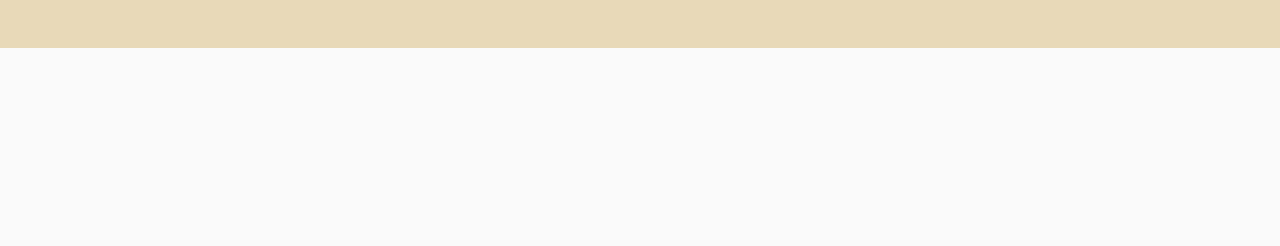
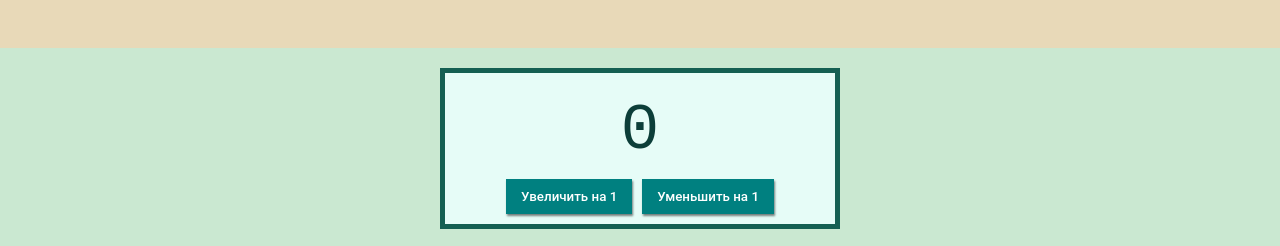
Before and after one commit to Vas2306/React-exam, a React (Create React App) app: page / in a window 1280 px wide. Shown: the part 1715-1961 px from the top of the page. Before the commit the page ends 1763 px from the top, so only its background shows below. Built offline with nearby package versions, Linux system fonts and the light colour scheme.

Commit message:
section counter

```diff
--- a/src/components/App/App.js
+++ b/src/components/App/App.js
@@ -1,9 +1,12 @@
+
 import EventBoard from '../EventBoard/EventBoard';
 import PageTitle from '../PageTitle/PageTitle';
 import upcomingEvents from 'upcoming-events.json';
 import SectionBusiness from '../SectionBusiness/SectionBusiness';
 import { Container } from './App.styled';
 import { CustomerSupport } from 'components/CustomerSupport/CustomerSupport';
+import Counter from 'components/Counter/Counter';
+
 export default function App() {
   return (
     <div>
@@ -13,6 +16,7 @@ export default function App() {
         <EventBoard events={upcomingEvents} />
       </Container>
       <CustomerSupport/>
+      <Counter initialValue={0}/>
     </div>
   );
 }
--- /dev/null
+++ b/src/components/Counter/Controls.jsx
@@ -0,0 +1,15 @@
+import React from "react";
+const Controls = ({onIncrement,onDecrement}) => {
+    return (
+        <div className="Counter__controls">
+          <button type="button" onClick={onIncrement}>
+            Увеличить на 1
+          </button>
+          <button type="button" onClick={onDecrement}>
+            Уменьшить на 1
+          </button>
+        </div>
+     );
+}
+
+export default Controls;
--- /dev/null
+++ b/src/components/Counter/Counter.css
@@ -0,0 +1,42 @@
+.Counter__container{
+    display: flex;
+   justify-content: center;
+   padding-top: 20px;
+   padding-bottom: 20px;
+   background-color: rgb(202, 232, 209);
+}
+.Counter {
+  width: 400px;
+  padding: 10px;
+   text-align: center;
+  border: 5px solid rgb(20, 95, 82);
+ background-color: rgb(230, 252, 247);
+}
+
+.Counter__controls > button {
+  border: none;
+  padding: 10px 15px;
+  background-color: teal;
+  color: #fff;
+  font-weight: 500;
+  margin-left: 5px;
+  margin-right: 5px;
+  font-family: inherit;
+  cursor: pointer;
+  outline: none;
+  box-shadow: 1px 2px 2px 0 rgb(0 0 0 / 0.5);
+  transition: box-shadow 250ms linear;
+}
+
+.Counter__controls > button:active {
+  box-shadow: 2px 5px 2px 0 rgb(0 0 0 / 0.5);
+}
+
+.Counter__value {
+  margin-right: 15px;
+  margin-left: 15px;
+  font-size: 64px;
+  font-family: monospace;
+  text-align: center;
+  color: rgb(12, 62, 57);
+}
--- /dev/null
+++ b/src/components/Counter/Counter.jsx
@@ -0,0 +1,36 @@
+import React from 'react';
+import './Counter.css';
+import Controls from './Controls';
+class Counter extends React.Component {
+  static defaultProps = {
+    initialValue: 0,
+  };
+  state = {
+    value: this.props.initialValue,
+  };
+  handleIncrement = () => {
+    this.setState(prevState => {
+      return {
+        value: prevState.value + 1,
+      };
+    });
+  };
+  handleDecrement = () => {
+    this.setState(prevState => ({ value: prevState.value - 1 }));
+  };
+  render() {
+    return (
+      <div className="Counter__container">
+        <div className="Counter">
+          <span className="Counter__value">{this.state.value}</span>
+          <Controls
+            onIncrement={this.handleIncrement}
+            onDecrement={this.handleDecrement}
+          />
+        </div>
+      </div>
+    );
+  }
+}
+
+export default Counter;
```
Also changed, not shown: src/components/Counter/Controls.css (added).
